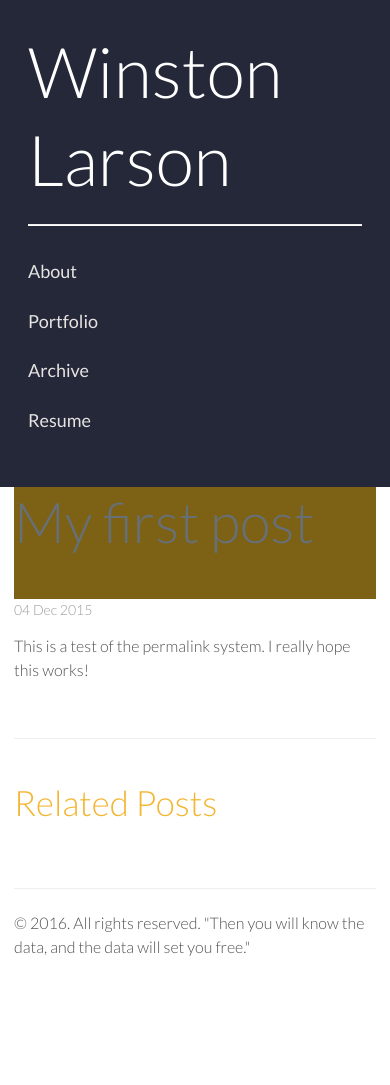
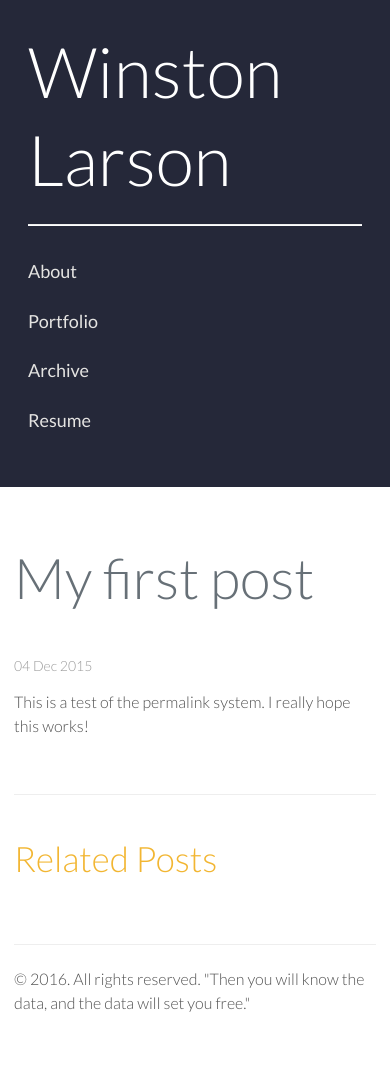
Before and after one commit to winstonlarson/old_website, a Jekyll site: the page built from _posts/2015-12-04-first-post.md, in a window 390 px wide. Built offline with Jekyll 4.4.1, drawn with Linux system fonts in a browser that asks for light colours; some web fonts are replaced; before the commit the page ends 973 px from its top, so only the background shows below that.

Commit message:
fixed mobile?

```diff
--- a/public/css/hyde.css
+++ b/public/css/hyde.css
@@ -136,8 +136,8 @@ a.sidebar-nav-item:focus {
  */
 
 .content {
-  padding-top:    0rem;
-  padding-bottom: 0rem;
+  padding-top:    4rem;
+  padding-bottom: 4rem;
 }
 
 @media (min-width: 48em) {
@@ -153,5 +153,12 @@ a.sidebar-nav-item:focus {
     max-width: 58rem;
     margin-left: 25rem;
     margin-right: 3rem;
+    padding-top: 0rem;
+  }
+
+  .page-title,
+  .post-title,
+  .post-title a {
+  background-color: #7D6115;
   }
 }
--- a/public/css/poole.css
+++ b/public/css/poole.css
@@ -356,13 +356,9 @@ tbody tr:nth-child(odd) th {
 .post-title,
 .post-title a {
   margin-top: 0;
-  top: 0;
-  left: 0;
-  background-color: #7D6115;
   font-weight:300;
   font-size: 4rem;
   height: 8rem;
-  max-width: 100%;
 }
 
 /* Meta data line below post title */
```
